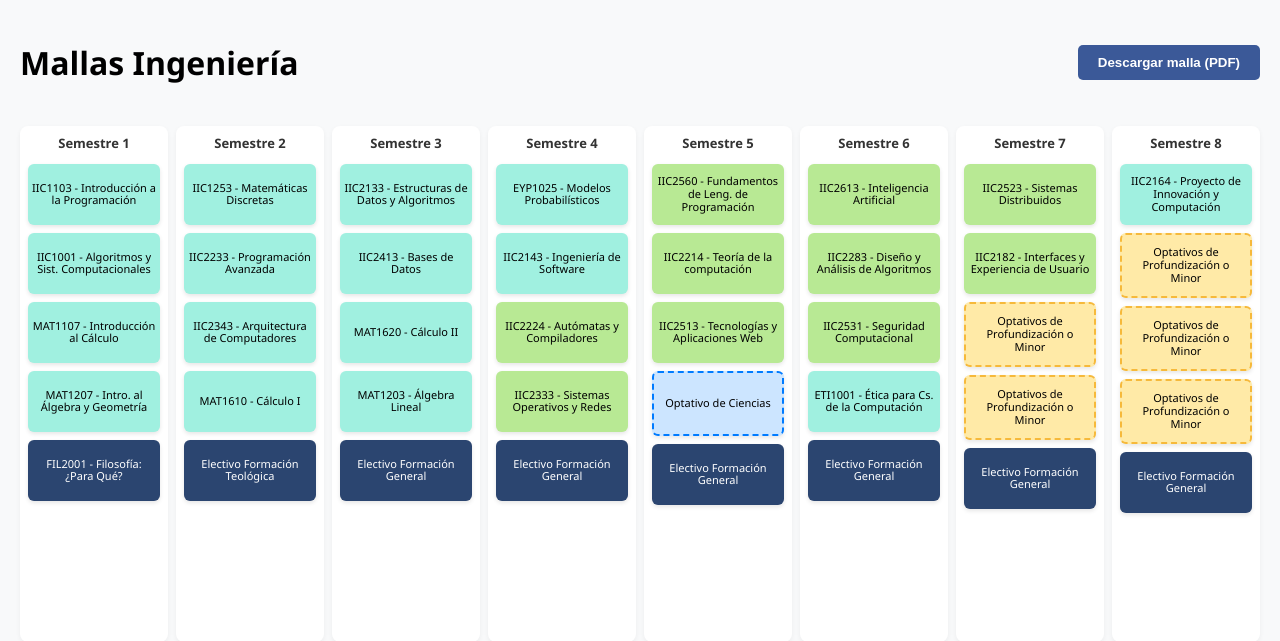
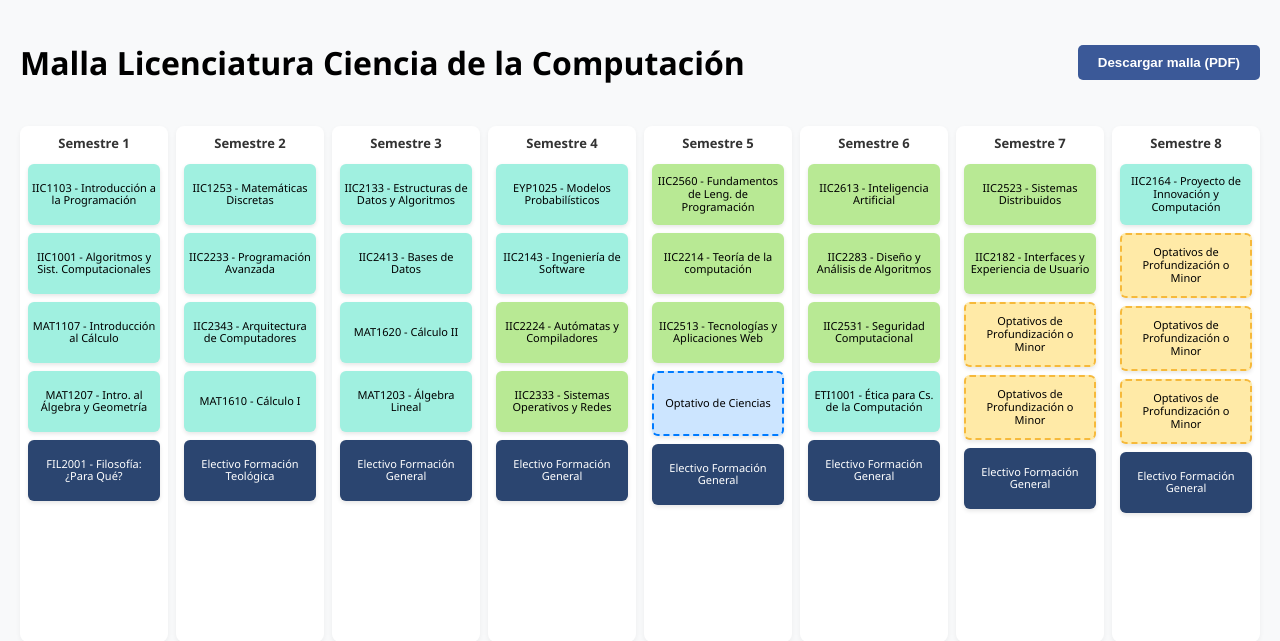
Before and after one commit to vm-gonzalez/mallalicc_2026, a Flask app: page / in a window 1280 px wide. Shown: the top 641 px of the page. Run offline with Flask 3, Linux system fonts and the light colour scheme; some libraries are stand-ins or nearby versions.

Commit message:
Malla Licc vv.1 2026

```diff
--- a/templates/index.html
+++ b/templates/index.html
@@ -112,7 +112,7 @@
 <body>
 
     <div class="header">
-        <h1>Mallas Ingeniería</h1>
+        <h1>Malla Licenciatura Ciencia de la Computación</h1>
         <button class="btn-descargar" onclick="descargarPDF()">Descargar malla (PDF)</button>
     </div>
 
```
